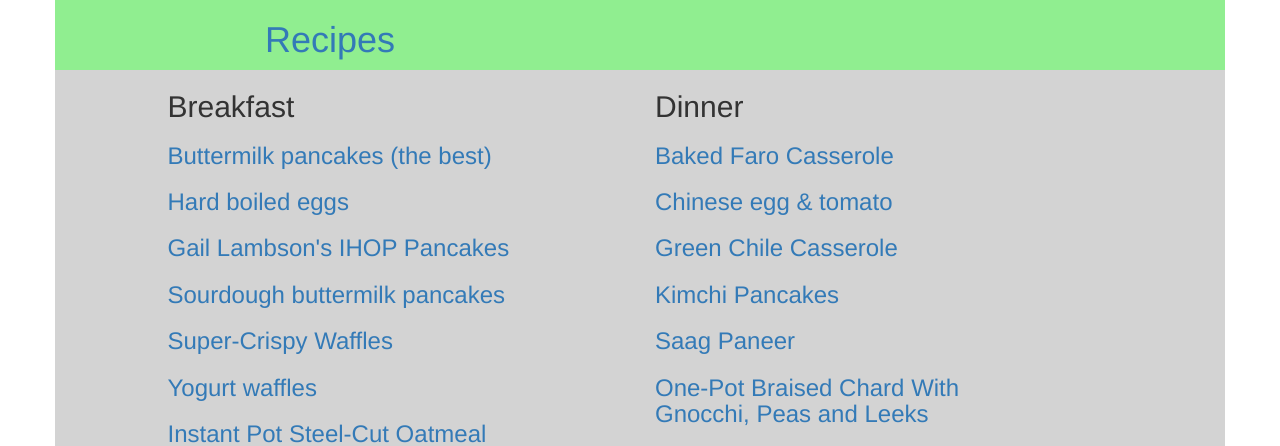
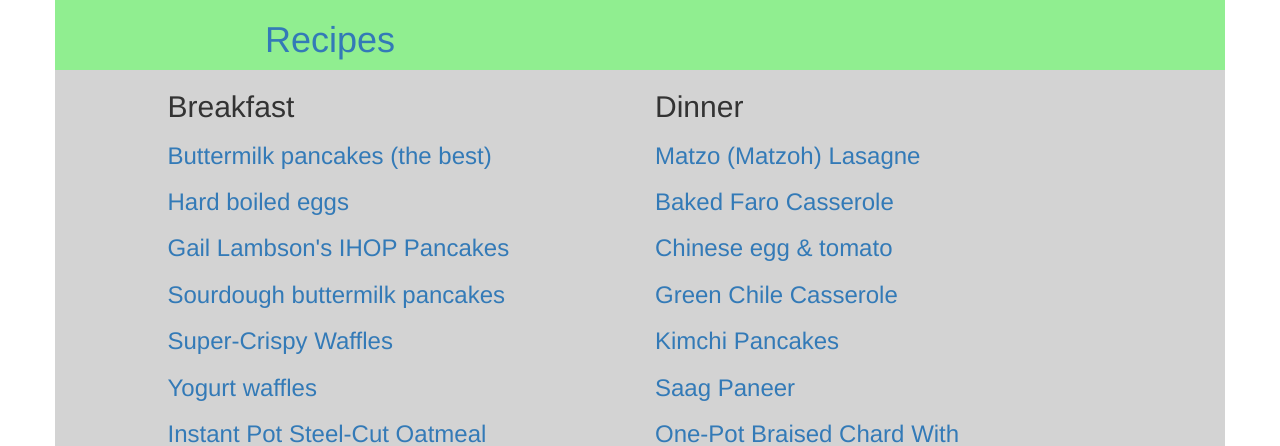
Before and after one commit to kesterallen/surlyfritter-python3, a Flask app: page /recipes in a window 1280 px wide. Shown: the top 446 px of the page. Run offline with Flask 2, Linux system fonts and the light colour scheme; some libraries are stand-ins or nearby versions.

Commit message:
Adding matzoh lasagne

```diff
--- a/surlyfritter/templates/recipes/recipes.html
+++ b/surlyfritter/templates/recipes/recipes.html
@@ -33,6 +33,7 @@
 
 {% block instructions %}
   <h2>Dinner</h2>
+  <h3><a href="/recipes/matzo_lasagne">Matzo (Matzoh) Lasagne</a></h3>
   <h3><a href="https://smittenkitchen.com/2021/08/baked-farro-with-summer-vegetables/">Baked Faro Casserole</a></h3>
   <h3><a href="https://www.wokandskillet.com/chinese-egg-and-tomato/">Chinese egg & tomato</a></h3>
   <h3><a href="https://houseofnasheats.com/green-chili-egg-casserole/">Green Chile Casserole</a></h3>
```
